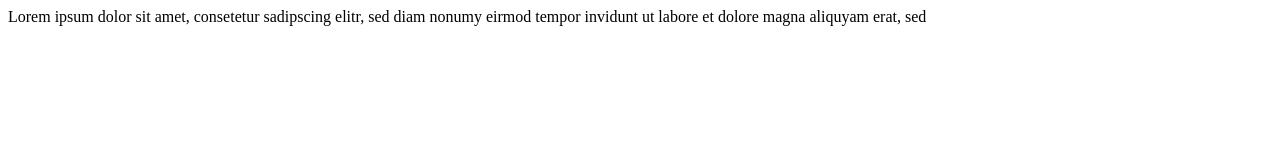
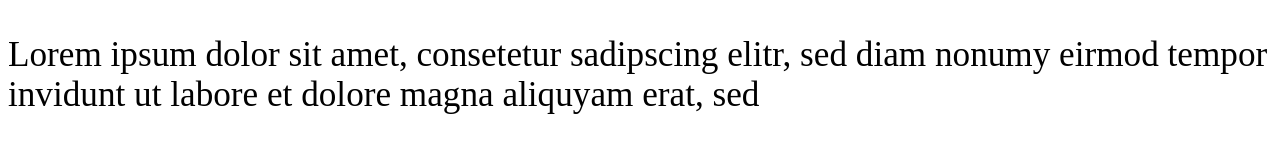
Before and after one commit to Guysbert/ccc-twitterpi, a plain HTML site: page index.html in a window 1280 px wide. Drawn offline with Linux system fonts and the light colour scheme.

Commit message:
set font size

```diff
--- a/index.html
+++ b/index.html
@@ -9,8 +9,8 @@
 			<![endif]-->
 		</head>
 		<body>
- 			<div class="display">
- 				Lorem ipsum dolor sit amet, consetetur sadipscing elitr, sed diam nonumy eirmod tempor invidunt ut labore et dolore magna aliquyam erat, sed
+ 			<div>
+ 				<p class="display">Lorem ipsum dolor sit amet, consetetur sadipscing elitr, sed diam nonumy eirmod tempor invidunt ut labore et dolore magna aliquyam erat, sed</p>
  			</div>
 		</body>
 	</html>
--- a/style.css
+++ b/style.css
@@ -1 +1,3 @@
-style.css
+.display {
+	font-size: 2.2em;
+}
```
